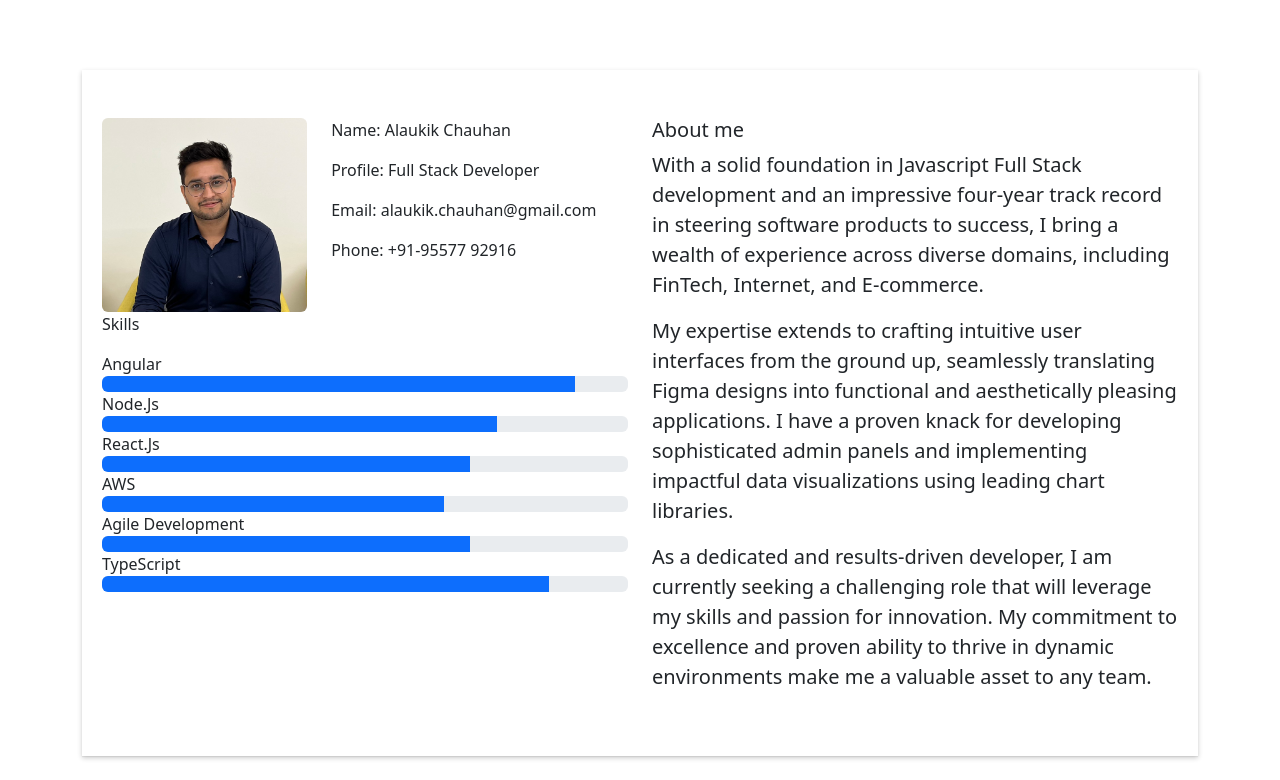
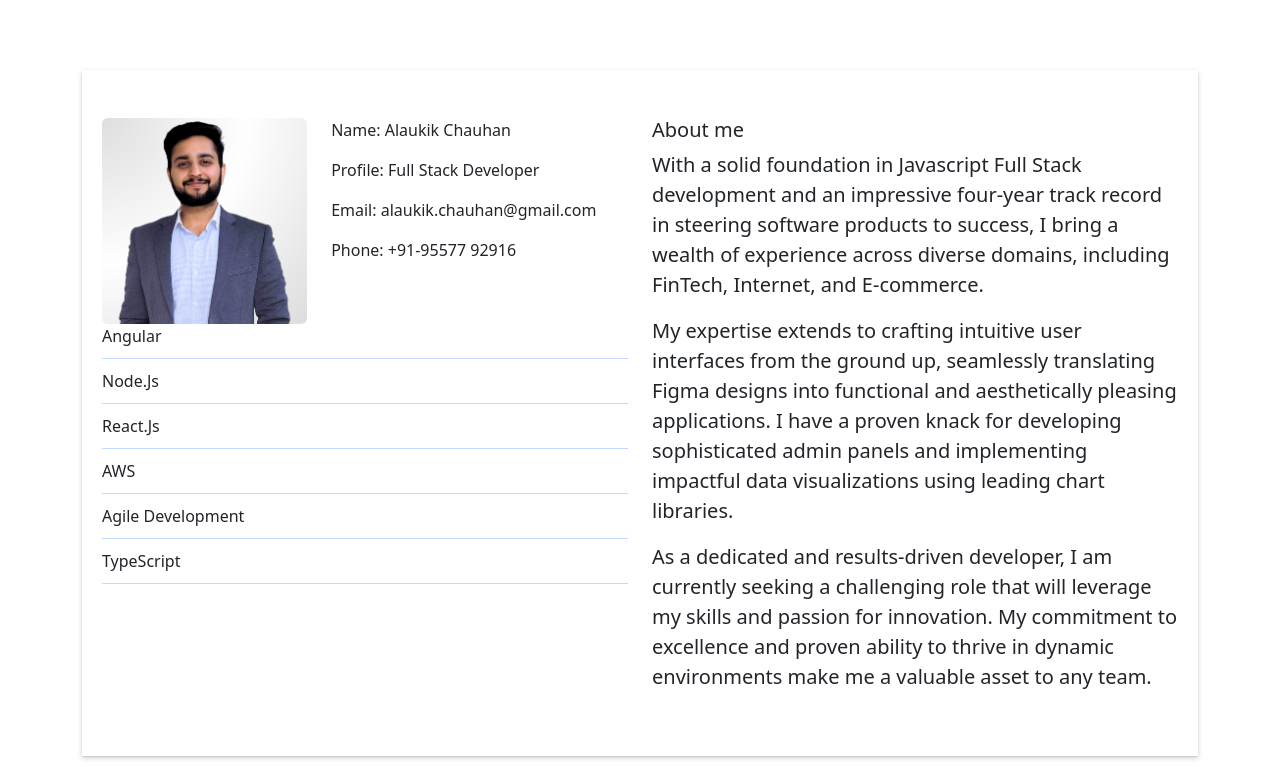
Before and after one commit to alaukikchauhan/alaukikportfolio, a plain HTML site: page index.html in a window 1280 px wide. Shown: the part 600-1380 px from the top of the page. Drawn offline with nearby package versions, Linux system fonts and the light colour scheme.

Commit message:
Updated the design

```diff
--- a/index.html
+++ b/index.html
@@ -46,7 +46,7 @@
             </div>
         </nav>
         <section id="HOME" class="home-img">
-            <div class="p-5 mb-4" style="background-color: rgba(255,255,255,0.8);">
+            <div class="p-5 mb-4" style="background-color: rgba(255,255,255,0.4);">
                 <div class="container home-pad">
                     <h1 class="display-5 fw-bold text-center">I am Alaukik Chauhan</h1>
                     <p class="col-md-12 fs-3 text-center"><span id="typed-text"></span></p>
@@ -63,7 +63,7 @@
                                 <div class="row">
                                     <div class="col-sm-6 col-md-5">
                                         <div class="about-img">
-                                            <img src="./images/profile.jpg" class="img-fluid rounded b-shadow-a" alt="">
+                                            <img src="./images/profile.png" class="img-fluid rounded b-shadow-a" alt="">
                                         </div>
                                     </div>
                                     <div class="col-sm-6 col-md-7">
@@ -78,37 +78,19 @@
                                     </div>
                                 </div>
                                 <div class="skill-mf">
-                                    <p class="title-s">Skills</p>
+                                    <!-- <p class="title-m">Skills</p> -->
                                     <span>Angular</span>
-                                    <div class="progress">
-                                        <div class="progress-bar" role="progressbar" style="width: 90%;"
-                                            aria-valuenow="90" aria-valuemin="0" aria-valuemax="100"></div>
-                                    </div>
+                                    <hr class="hr-margin"/>
                                     <span>Node.Js</span>
-                                    <div class="progress">
-                                        <div class="progress-bar" role="progressbar" style="width: 75%"
-                                            aria-valuenow="75" aria-valuemin="0" aria-valuemax="100"></div>
-                                    </div>
+                                    <hr class="hr-margin"/>
                                     <span>React.Js</span>
-                                    <div class="progress">
-                                        <div class="progress-bar" role="progressbar" style="width: 70%"
-                                            aria-valuenow="70" aria-valuemin="0" aria-valuemax="100"></div>
-                                    </div>
+                                    <hr class="hr-margin"/>
                                     <span>AWS</span>
-                                    <div class="progress">
-                                        <div class="progress-bar" role="progressbar" style="width: 65%"
-                                            aria-valuenow="65" aria-valuemin="0" aria-valuemax="100"></div>
-                                    </div>
+                                    <hr class="hr-margin"/>
                                     <span>Agile Development</span>
-                                    <div class="progress">
-                                        <div class="progress-bar" role="progressbar" style="width: 70%"
-                                            aria-valuenow="70" aria-valuemin="0" aria-valuemax="100"></div>
-                                    </div>
+                                    <hr class="hr-margin"/>
                                     <span>TypeScript</span>
-                                    <div class="progress">
-                                        <div class="progress-bar" role="progressbar" style="width: 85%"
-                                            aria-valuenow="85" aria-valuemin="0" aria-valuemax="100"></div>
-                                    </div>
+                                    <hr class="hr-margin"/>
                                 </div>
                             </div>
                             <div class="col-md-6">
@@ -270,6 +252,7 @@
                                             <p>Uttar Pradesh, India</p>
                                             <p><span>alaukik.chauhan@gmail.com</span></p>
                                             <p><span>+91-95577 92916</span></p>
+                                            <button class="btn btn-primary" onClick="window.open('https://forms.gle/M3wAECBPGeVrcRi9A', '_blank')">Contact Me</button>
                                         </div>
                                     </div>
                                 </div>
--- a/main.css
+++ b/main.css
@@ -136,6 +136,13 @@ script {
   margin-bottom: 0 !important;
 }
 
+.hr-margin {
+  margin-bottom: 10px;
+  margin-top: 10px;
+  border-bottom: 5px;
+  color: #0d6efd;
+}
+
 /* RESPONSIVE SECTION */
 
 @media only screen and (min-width : 375px) and (max-width : 768px) {
```
Also changed, not shown: images/background.jpg, images/profile.jpg (deleted), images/profile.png (added), 1 other file.
